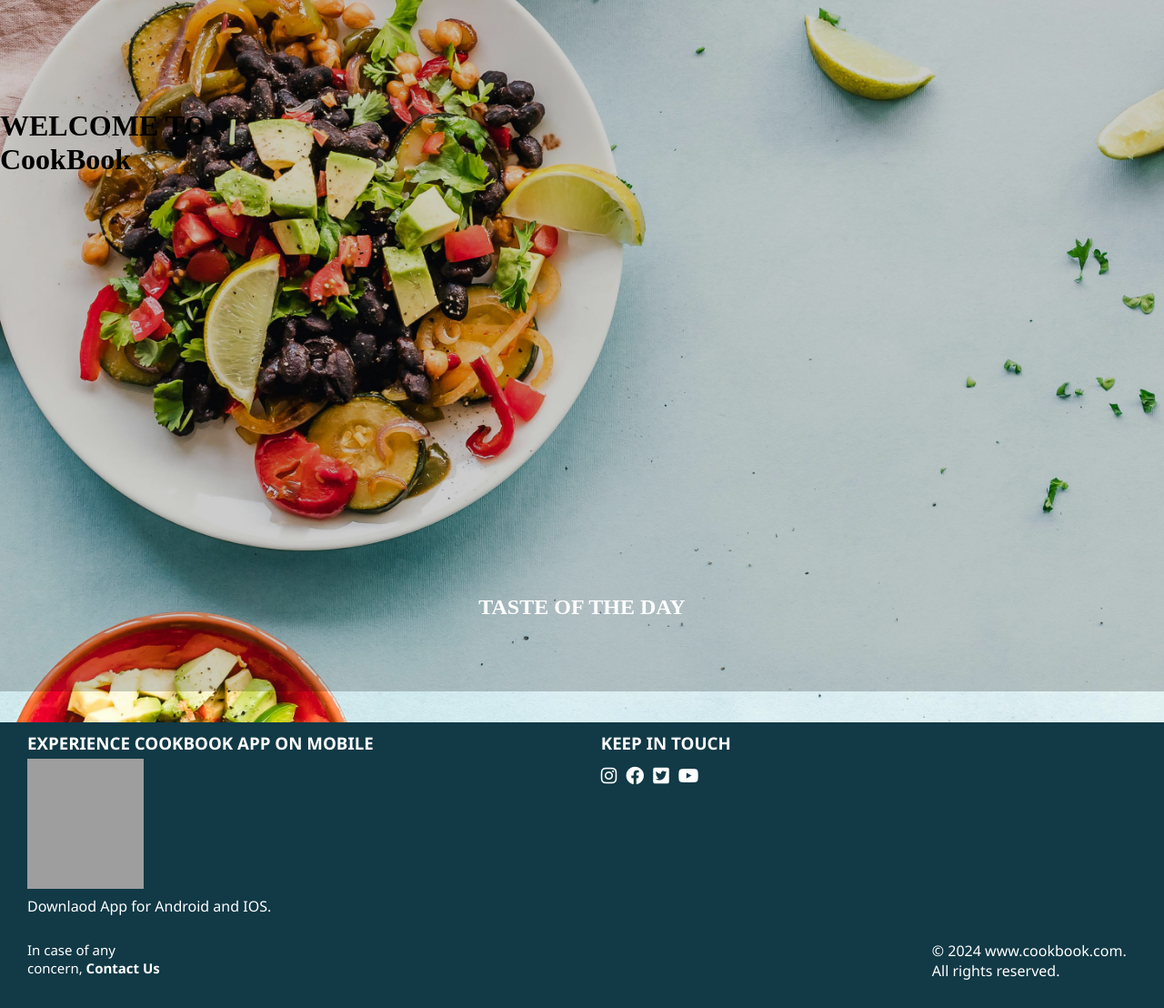
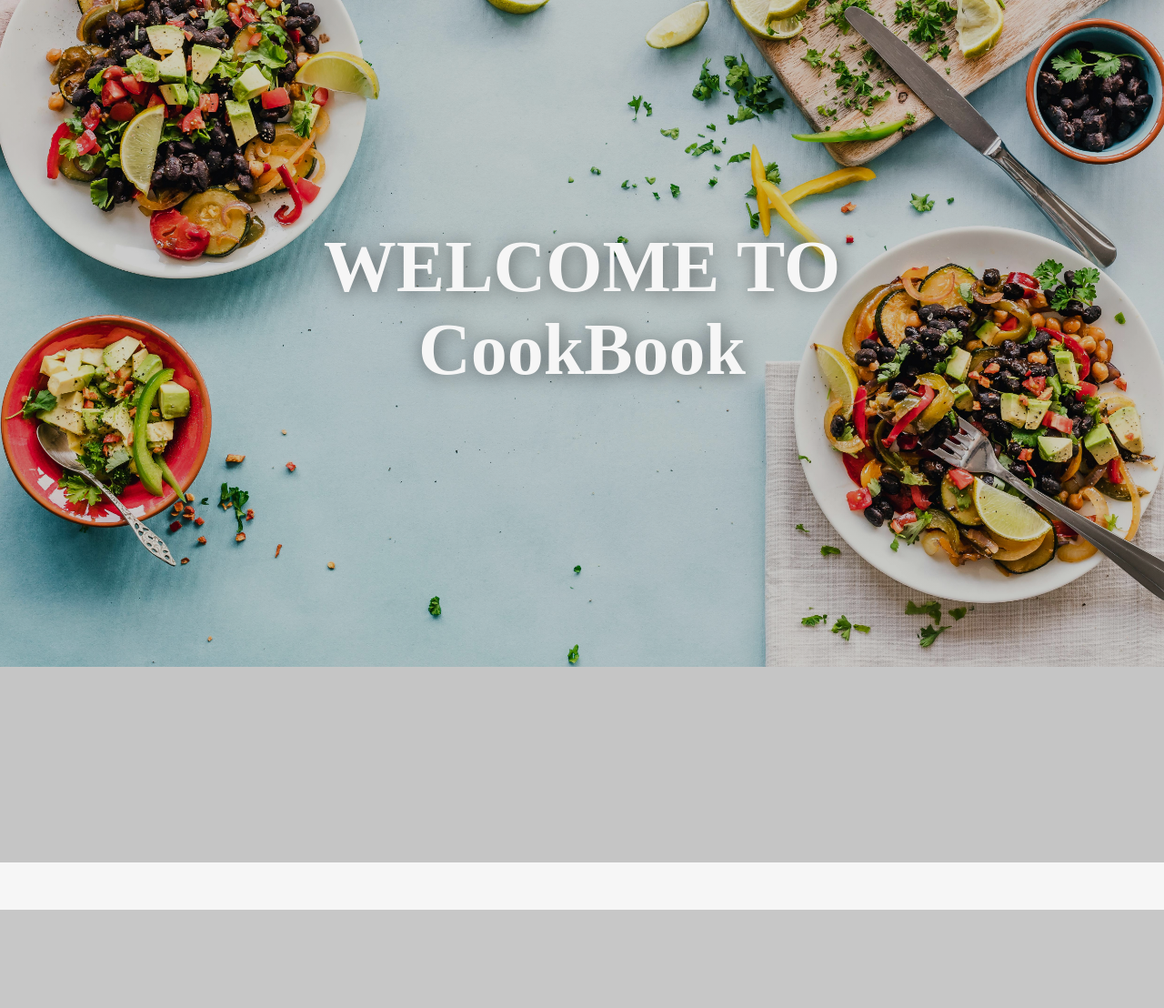
Before and after one commit to BaNkai-007/CN230, a Python web app: template templates/index.html in a window 1280 px wide. Shown: the part 120-1228 px from the top of the page at 91% size. After the commit the page ends 1120 px from the top, so only its background shows below. Run offline with Jinja, Linux system fonts and the light colour scheme; the template is opened without the code that fills it, so the values that code supplies are empty; grey boxes are pictures that could not be loaded.

Commit message:
landing page

```diff
--- a/static/styles/style.css
+++ b/static/styles/style.css
@@ -16,8 +16,8 @@ body{
     background-image: linear-gradient(rgba(0, 0, 0, 0.2),
                        rgba(0, 0, 0, 0.2)), url("../images/pexels-ella-olsson-1640774.jpg");
     background-repeat: no-repeat;
-    background-size: 170%;
-    height: 110vh;
+    background-size: 100%;
+    height: 133.5vh;
 }
 
 .ear{
@@ -458,3 +458,11 @@ h2 {
 .popup img{
     border-radius: 20%;
 }
+
+.text{
+    font-size: 250%;
+    text-align: center;
+    padding-top: 10%;
+    color: #f6f6f6;
+    text-shadow: 2px 2px 20px rgba(0, 0, 0, 0.5);
+}
--- a/templates/index.html
+++ b/templates/index.html
@@ -62,58 +62,7 @@
 
 
     <!---featured catagories-->
-<div class="catagories">
-    <div class="row-2">
-        <h2>TASTE OF THE DAY</h2>
-        <div class="col-3"><a href="#"><img src=""></a></div>
-        <div class="col-3"><a href="#"><img src=""></a></div>
-        <div class="col-3"><a href="#"><img src=""></a></div>
-
-
     </div>
 </div>
-<div class="footer">
-    <div class="container-2">
-            <div class="footer-col-1">
-                <h3>EXPERIENCE COOKBOOK APP ON MOBILE</h3>
-                <img class="playstore" src="contents\playstore.png" alt="">
-                <img class="appstore" src="contents\appstore.png" alt="">
-                <p>Downlaod App for Android and IOS.</p>
-            </div>
-
-
-                <div class="footer-col-4">
-                    <ul>
-                        <li><h3>KEEP IN TOUCH</h3></li>
-                        <div class="socials">
-                            <li><i class="fa-brands fa-instagram"></i></li>
-                            <li><i class="fa-brands fa-facebook"></i></li>
-                            <li><i class="fa-brands fa-square-twitter"></i></li>
-                            <li><i class="fa-brands fa-youtube"></i></li>
-                        </div>
-                    </ul>
-                </div>
-
-        </div>
-        <div class="last-line">
-            <div class="contact">
-                <p>In case of any concern, <a href="Contact_us.html"><b>Contact Us</b></a></p>
-            </div>
-            <div class="rights">
-                <p>© 2024 www.cookbook.com. All rights reserved.</p>
-            </div>
-        </div>
-    </div>
-</div>
-<script>
-    let popup = document.getElementById("popup");
-
-    function openPopup(){
-        popup.classList.add("open-popup");
-    }
-    function closePopup(){
-        popup.classList.remove("open-popup");
-    }
-</script>
 </body>
 </html>
```
Also changed, not shown: templates/login.html (line endings or trailing spaces).
